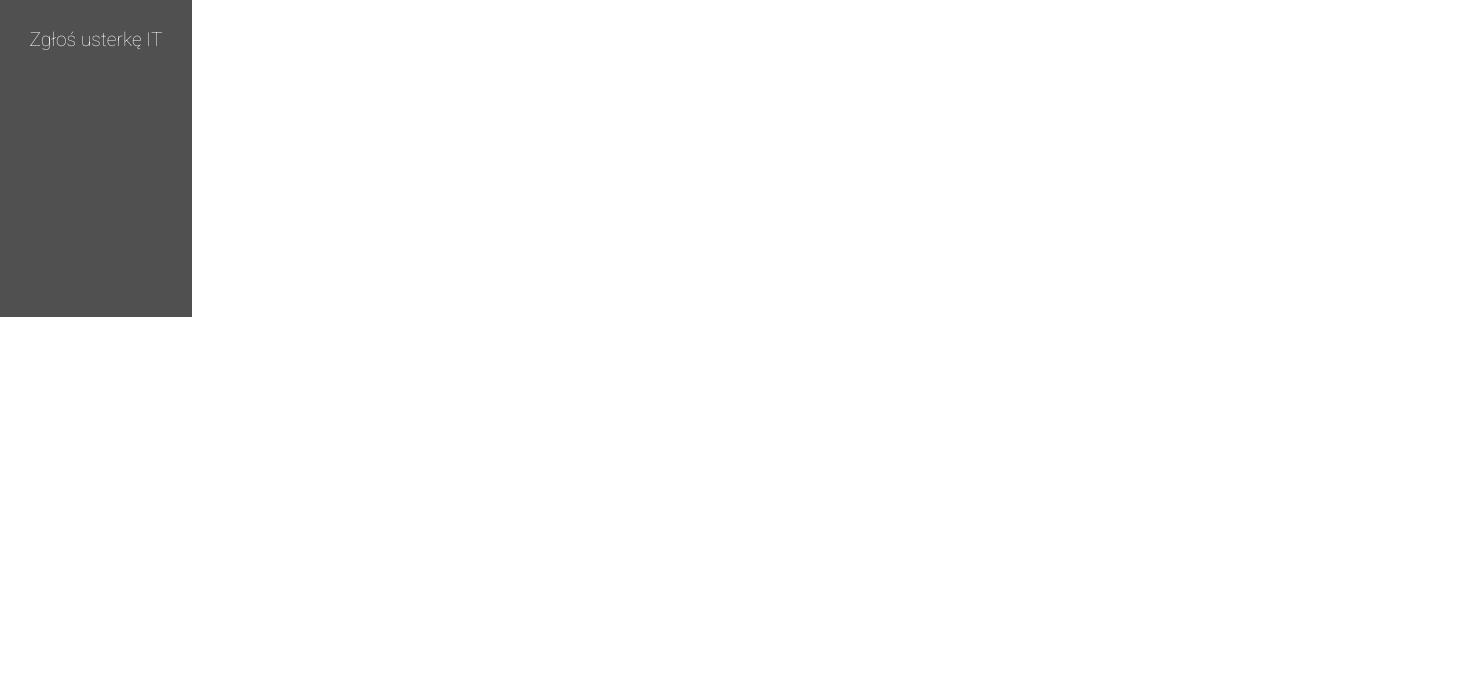
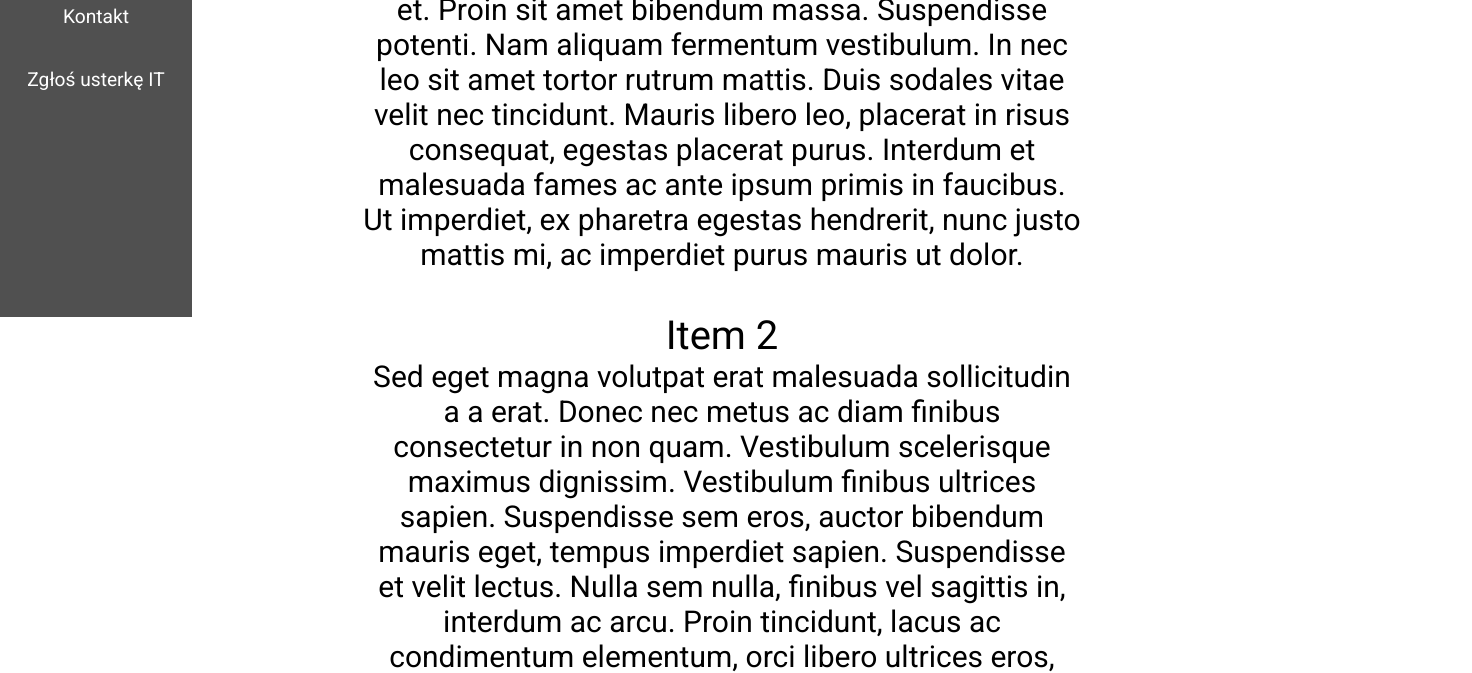
Before and after one commit to MateuszWojnowski/warehouse-website, a React app: page /cargliwice/mainpage in a window 1280 px wide. Shown: the part 483-1156 px from the top of the page, 1472 px wide, since content can reach past the window. Before the commit the page ends 816 px from the top, so only its background shows below. Built offline with nearby package versions, Linux system fonts and the light colour scheme.

Commit message:
add main page

```diff
--- a/src/App/App.js
+++ b/src/App/App.js
@@ -3,6 +3,7 @@ import { BrowserRouter as Router, Switch, Route, Link, NavLink, Redirect } from
 
 import classes from './App.module.css';
 
+import MainPage from '../MainPage/MainPage';
 import Ecomm from '../Dzialy/Ecomm/Ecomm';
 import Rampa from '../Dzialy/Rampa/Rampa'
 import Kalenji from '../Dzialy/Kalenji/Kalenji'
@@ -64,7 +65,7 @@ class App extends React.Component {
 
           <LeftDrawer>
               <ul className={classes.sidedrawer}>
-                  <Link to="/cargliwice"><Navitem>Strona główna</Navitem></Link>
+                  <Link to="/cargliwice/mainpage" ><Navitem><div className={classes.MainPage}>Strona główna</div></Navitem></Link>
                   <Link to="/cargliwice"><Navitem>Kadry</Navitem></Link>
 
                   <div onClick={this.toggleHidden} className={classes.expand}><Navitem>Nasz zespół</Navitem></div>
@@ -94,6 +95,8 @@ class App extends React.Component {
 
           <Switch>
             <div className={classes.renderWindow}>
+              <Route path="/cargliwice/"><Redirect to={"/cargliwice/mainpage"}/></Route>
+              <Route path="/cargliwice/mainpage"><MainPage /></Route>
               <Route path="/cargliwice/hr"><HR /></Route>
               <Route path="/cargliwice/contact"><Contact/></Route>
               <Route path="/cargliwice/ecomm"><Ecomm /><RightDrawer /></Route>
@@ -116,6 +119,7 @@ class App extends React.Component {
               <Route path="/cargliwice/zespol/dzialit"><DzialIt /></Route>
             </div>
           </Switch>
+
         </Router>
       </div>
     );
--- a/src/App/App.module.css
+++ b/src/App/App.module.css
@@ -11,6 +11,7 @@
 
 .sidedrawer{
     width: 100%;
+
 }
 
 .hiddenContent{
@@ -23,20 +24,34 @@
     }
 }
 
+
 .renderWindow {
     display: flex;
     overflow: auto;
-    overflow-y: hidden;
+
 
     position: relative;
     left: 15vw;
     top: 25vh;
 
-    width: 59vw;
-    height: 77vh;
+    width: 100%;
+
+
+
+    /*width: 59vw;
+    height: 77vh;*/
+    /*poprzednie wartosci ustawione przez Wojtka*/
+
 }
 
 a {
     text-decoration: none;
     color: white;
 }
+
+.MainPage
+{
+    font-weight: 600;
+    font-size: 30px;
+    color: red;
+}
--- /dev/null
+++ b/src/MainPage/MainPage.js
@@ -0,0 +1,35 @@
+import classes from './MainPage.module.css';
+import React from 'react';
+
+let MainPage = (props) => (
+    <div className={classes.MainPage}>
+        <div className={classes.title}>Aktualności</div>
+        <div className={classes.content}>
+
+            <div className={classes.contentItem}>
+                <div className={classes.contentItemTitle}>Item 1</div>
+                <div className={classes.contentItemContent}>Lorem ipsum dolor sit amet, consectetur adipiscing elit. Ut mollis magna risus, eget congue metus auctor et.
+                Proin sit amet bibendum massa. Suspendisse potenti. Nam aliquam fermentum vestibulum. In nec leo sit amet tortor rutrum mattis. Duis sodales vitae velit nec tincidunt.
+                Mauris libero leo, placerat in risus consequat, egestas placerat purus. Interdum et malesuada fames ac ante ipsum primis in faucibus.
+                Ut imperdiet, ex pharetra egestas hendrerit, nunc justo mattis mi, ac imperdiet purus mauris ut dolor.</div>
+            </div>
+            <div className={classes.contentItem}>
+                <div className={classes.contentItemTitle}>Item 2</div>
+                <div className={classes.contentItemContent}>Sed eget magna volutpat erat malesuada sollicitudin a a erat. Donec nec metus ac diam finibus consectetur in non quam.
+                Vestibulum scelerisque maximus dignissim. Vestibulum finibus ultrices sapien. Suspendisse sem eros, auctor bibendum mauris eget, tempus imperdiet sapien.
+                Suspendisse et velit lectus. Nulla sem nulla, finibus vel sagittis in, interdum ac arcu. Proin tincidunt, lacus ac condimentum elementum, orci libero ultrices eros,
+                eget consequat enim tellus sit amet sem. Ut ultrices ante eu varius pellentesque. In tempor ultrices laoreet. Aenean fringilla vitae dui non iaculis.
+                Phasellus dictum euismod massa tempus laoreet. Vestibulum vestibulum gravida orci eget commodo.</div>
+            </div>
+            <div className={classes.contentItem}>
+                <div className={classes.contentItemTitle}>Item 3</div>
+                <div className={classes.contentItemContent}>Sed tristique pretium purus id pharetra. Curabitur tempor, neque sed rhoncus commodo, risus quam aliquet orci,
+                id auctor tortor dolor eget libero. Ut id faucibus lacus. Mauris varius odio dui, et vulputate ex finibus sed. Curabitur fermentum quam at enim ullamcorper,
+                a imperdiet lectus imperdiet. Sed tempus lacus ac sapien sodales sodales. Morbi erat est, dapibus a facilisis ac, pharetra quis nisl.</div>
+            </div>
+
+        </div>
+    </div>
+);
+
+export default MainPage;
--- /dev/null
+++ b/src/MainPage/MainPage.module.css
@@ -0,0 +1,33 @@
+.MainPage
+{
+    width: 75%;
+    text-align: center;
+    margin-left: 50px;
+    z-index: 0;
+    display: flex;
+    flex-direction: column;
+}
+.title
+{
+    font-size: 50px;
+    margin: 40px;
+}
+.content {
+    width: 100%;
+    display: flex;
+    flex-direction: column;
+}
+.contentItem
+{
+    margin: 20px;
+    width: 75%;
+    align-self: center;
+}
+.contentItemTitle
+{
+font-size: 40px;
+}
+.contentItemContent
+{
+    font-size: 30px;
+}
--- a/src/Navbar/Navbar.js
+++ b/src/Navbar/Navbar.js
@@ -1,10 +1,12 @@
 import classes from './Navbar.module.css';
 import React from 'react';
+
 
 let Navbar = (props) => (
     <div className={classes.navbar}>
         {props.children}
     </div>
+
 );
 
 export default Navbar;
--- a/src/Navbar/Navbar.module.css
+++ b/src/Navbar/Navbar.module.css
@@ -9,7 +9,8 @@
     display: flex;
     justify-content: space-around;
 
-    background: rgb(80, 80, 80);
+    background: black;
+    /*background: rgb(80, 80, 80);*/
     box-shadow: 0 4px 8px 0 rgba(0, 0, 0, 0.2);
     width: 100%;
 }
--- a/src/Navbar/Navitem/Navitem.js
+++ b/src/Navbar/Navitem/Navitem.js
@@ -2,7 +2,6 @@ import classes from './Navitem.module.css';
 import React from 'react';
 
 let Navitem = (props) => (
-        // <div className={classes.navitem} style={{borderBottom: `3px solid ${props.color}`}}>
         <div className={classes.navitem}>
             {props.children}
         </div>
--- a/src/Navbar/Navitem/Navitem.module.css
+++ b/src/Navbar/Navitem/Navitem.module.css
@@ -6,7 +6,7 @@
     color: white;
     cursor: pointer;
 
-    font-weight: 300;
+    font-weight: 400;
 }
 
 .navitem:hover {
```
Lines whose indentation alone changed are shown as unchanged.
